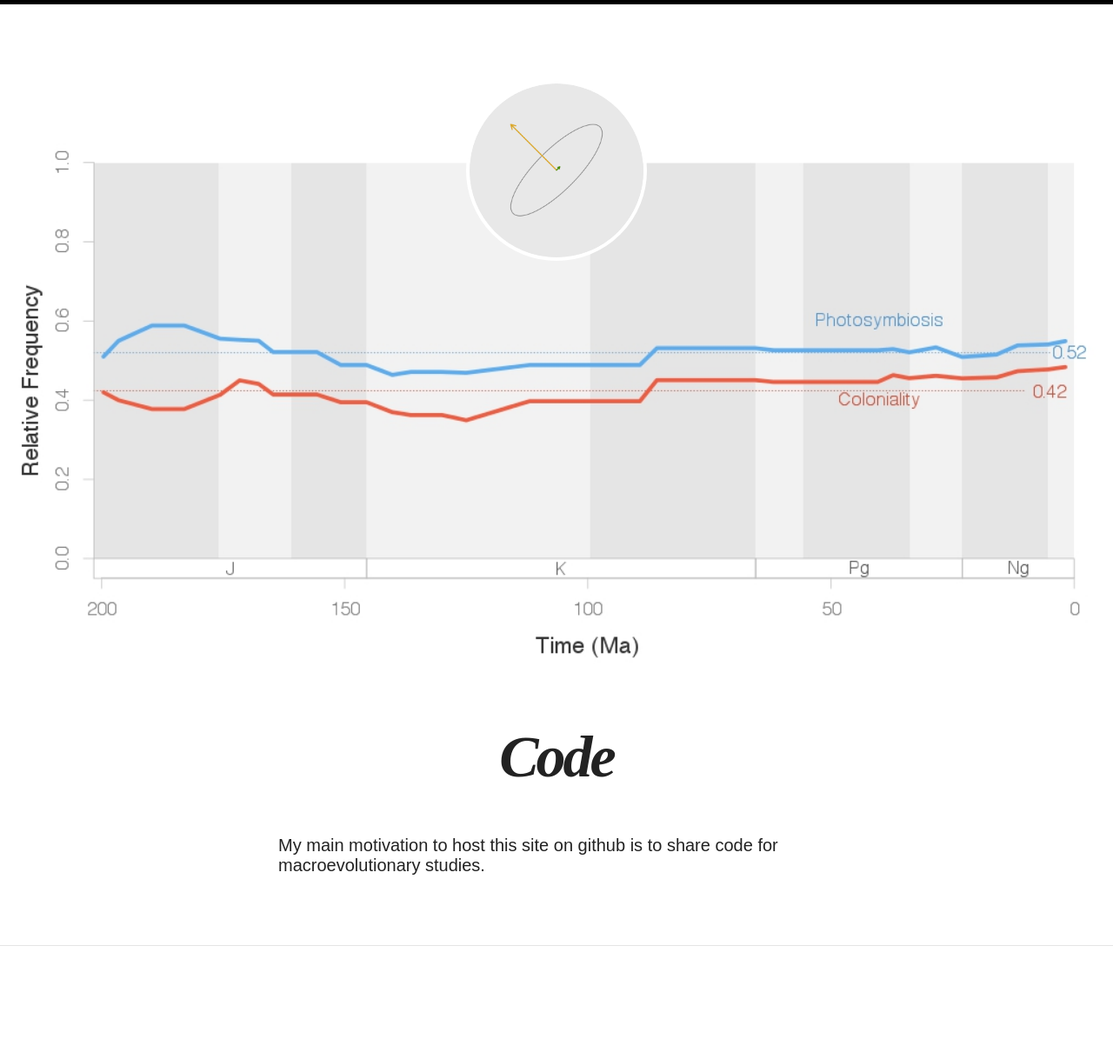
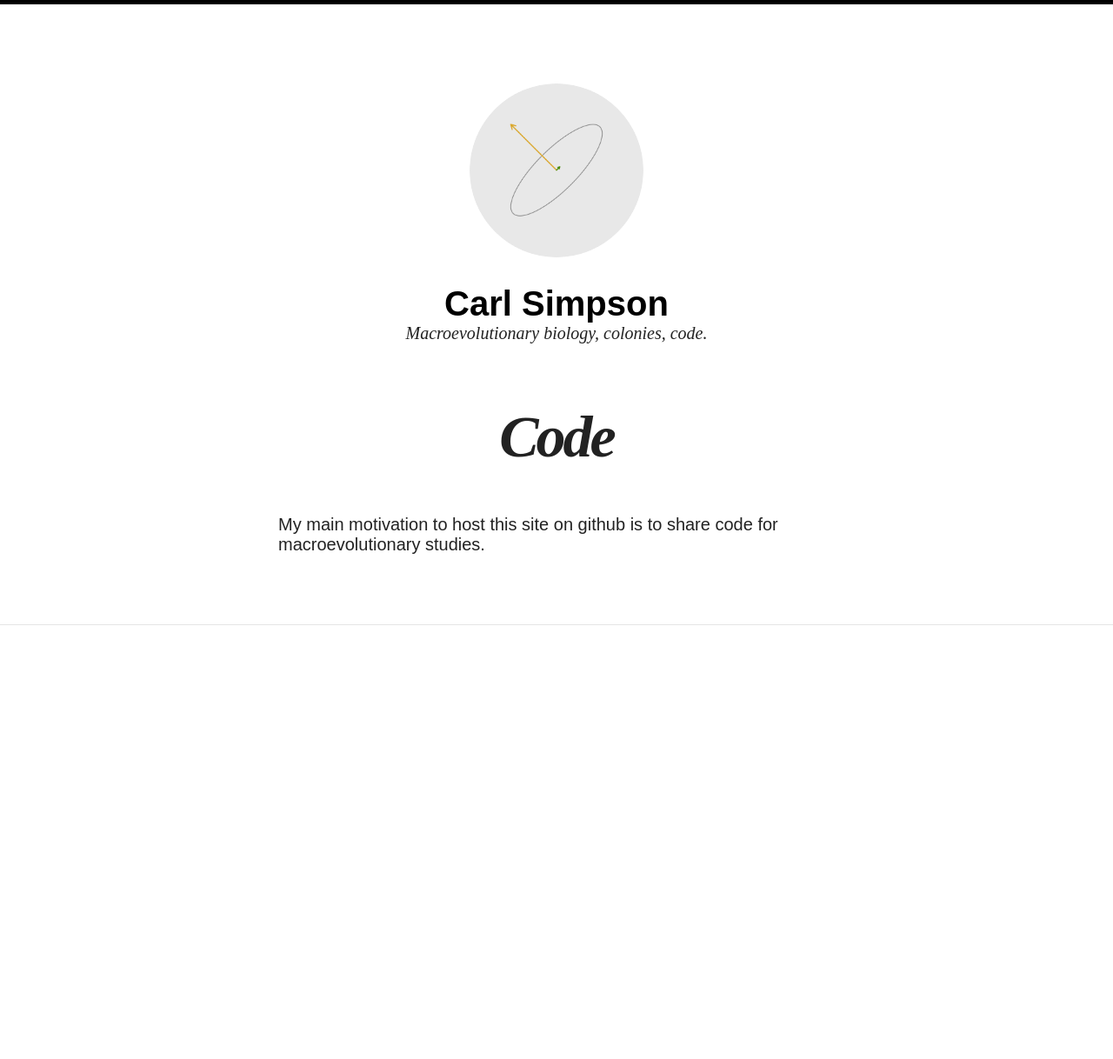
Before and after one commit to simpson-carl/simpson-carl.github.io, a Jekyll site: the page built from _posts/2013-09-21-code.md, in a window 1280 px wide. Shown: the whole page at 87% size. Built offline with Jekyll 4.4.1, drawn with Linux system fonts in a browser that asks for light colours; nearby versions of some CDN libraries; Markdown is read by kramdown in place of the engine named in the settings; after the commit the page ends 900 px from its top, so only the background shows below that.

Commit message:
baby steps again. picture fix

```diff
--- a/_config.yml
+++ b/_config.yml
@@ -9,7 +9,7 @@
 # Owner/author information
 owner:
   name:           Carl Simpson
-  avatar:         carl-photo.jpg
+  avatar:         me-coffee.jpg
   email:          simpsoncg@si.edu
   # Social networking links used in footer. Update and remove as you like.
   twitter: simpson_carl
--- a/_posts/2013-09-21-code.md
+++ b/_posts/2013-09-21-code.md
@@ -2,8 +2,6 @@
 layout: page
 tags: [R, code]
 modified: 2013-09-23
-image:
-  feature: freqfig.jpg
 ---
 
 My main motivation to host this site on github is to share code for macroevolutionary studies.
```
Also changed, not shown: images/me-shorty.jpeg (added), 7 other files.
